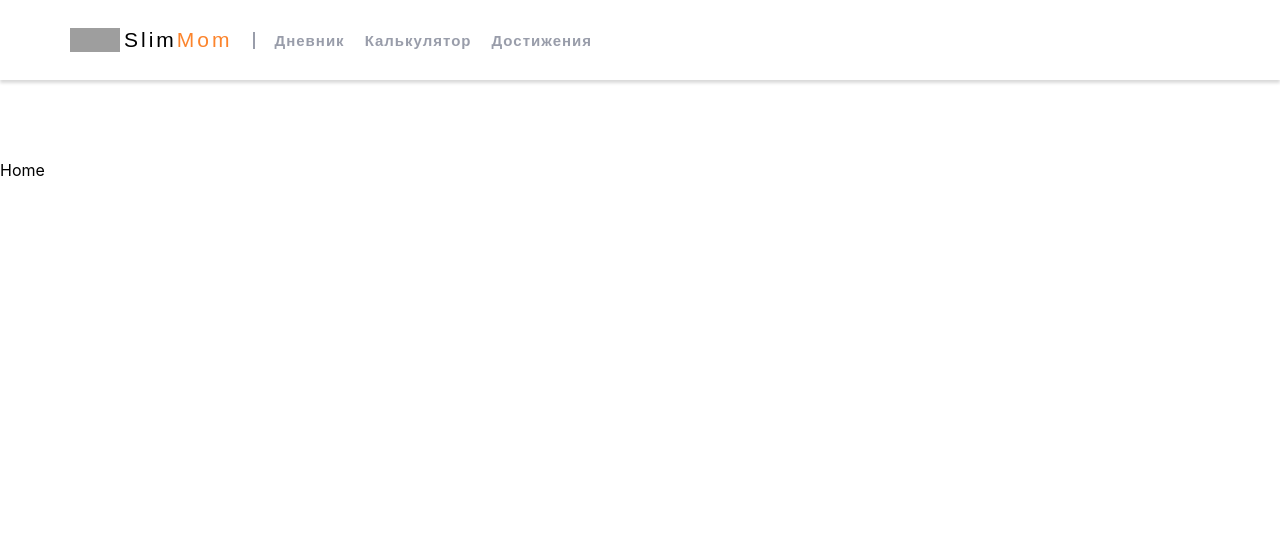
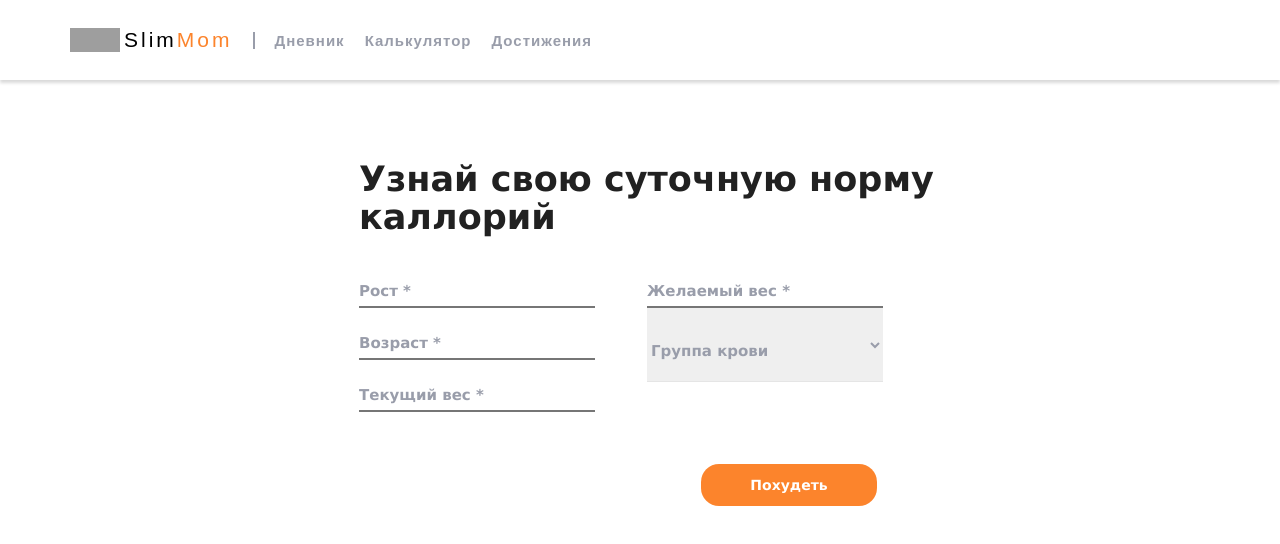
Before and after one commit to Satir8/perfect_body_project, a React (Create React App) app: page / in a window 1280 px wide. Shown: the top 544 px of the page. Built offline with nearby package versions, Linux system fonts and the light colour scheme; grey boxes are pictures that could not be loaded.

Commit message:
adding calc form

```diff
--- a/src/components/App.js
+++ b/src/components/App.js
@@ -3,6 +3,7 @@ import Header from './header/Header';
 import { Switch, Route } from 'react-router-dom';
 import NavPage from '../pages/navPage/NavPage';
 import Achievements from './achievements/Achievements';
+import CalcForm from './calcForm/CalcForm';
 
 class App extends Component {
   state = {
@@ -43,7 +44,7 @@ class App extends Component {
       <>
         <Header isMobile={isMobile} isTablet={isTablet} isDesktop={isDesktop} />
         <Switch>
-          <Route exact path='/' component={() => <div>Home</div>} />
+          <Route exact path='/' component={CalcForm} />
           <Route path='/nav' component={NavPage} />
           <Route
             path='/authorization'
--- a/src/components/authForm/AuthForm.jsx
+++ b/src/components/authForm/AuthForm.js
@@ -5,7 +5,6 @@ import css from "./AuthForm.module.css";
 
 class AuthForm extends Component {
   state = { actionTitle: "Вход" };
-
 
   handleChange = e => {
     this.setState({ [e.target.name]: e.target.value });
@@ -30,8 +29,6 @@ class AuthForm extends Component {
 
   render() {
     const { actionTitle } = this.state;
-    console.dir(this.props)
-
     return (
       <>
         <form className={css.form} onSubmit={this.handleSubmit}>
--- a/src/components/calcForm/CalcForm.js
+++ b/src/components/calcForm/CalcForm.js
@@ -1,10 +1,6 @@
 import React, { Component } from "react";
 import PropTypes from "prop-types";
 import styles from "./CalcForm.module.css";
-
-// const getData = data => {
-//   console.log("data", data);
-// };
 
 class CalcForm extends Component {
   state = {
@@ -15,26 +11,23 @@ class CalcForm extends Component {
     groupBlood: " "
   };
 
-  createList = e => {
+  handleSubmit = e => {
     e.preventDefault();
-    console.log(this.state);
-    // this.props.getData(this.state);
   };
 
   handleChange = e => {
-    const name = e.target.name;
-    this.setState({ [name]: e.target.value });
+    this.setState({ [e.target.name]: e.target.value });
   };
 
   render() {
     return (
-      <div className={styles.calkform}>
-        <div className={styles.calkformWrapper}>
-          <h2 className={styles.calkformTitile}>
+      <div className={styles.calcform}>
+        <div className={styles.calcformWrapper}>
+          <h2 className={styles.calcformTitile}>
             Узнай свою суточную норму каллорий{" "}
             <span className={styles.br}> прямо сейчас</span>
           </h2>
-          <form className={styles.inputForm} onSubmit={this.createList}>
+          <form className={styles.inputForm} onSubmit={this.handleSubmit}>
             <div className={styles.inputFormLeft}>
               <input
                 type="text"
--- a/src/components/calcForm/CalcForm.module.css
+++ b/src/components/calcForm/CalcForm.module.css
@@ -1,15 +1,15 @@
-.calkform {
+.calcform {
   margin: 0 auto;
   width: 320px;
 }
 
-.calkformWrapper {
+.calcformWrapper {
   width: 280px;
   margin: 0;
   padding: 40px 20px 44px;
 }
 
-.calkformTitile {
+.calcformTitile {
   font-family: Verdana, Tahoma, sans-serif;
   font-size: 17px;
   font-weight: bold;
@@ -99,7 +99,7 @@
 }
 
 @media (min-width: 768px) {
-  .calkform {
+  .calcform {
     width: 768px;
     height: 836px;
     background-image: url(../../images/img/calcForm/BG.png);
@@ -115,17 +115,19 @@
     height: 150px;
   }
 
-  .calkformWrapper {
+  .calcformWrapper {
     width: 524px;
     padding: 48px 154px 424px 90px;
   }
 
-  .calkformTitile {
+  .calcformTitile {
     font-family: Verdana, Tahoma, sans-serif;
     font-size: 30px;
     font-weight: bold;
     color: #212121;
     line-height: 40px;
+    width: 600px;
+    padding-bottom: 20px;
   }
 
   .inputForm {
@@ -169,8 +171,8 @@
     margin: 52px 0;
   }
 }
-@media (min-width: 1280px) {
-  .calkform {
+@media (min-width: 1200px) {
+  .calcform {
     width: 790px;
     background-image: unset;
   }
@@ -179,12 +181,12 @@
       visibility: hidden;
   }
 
-  .calkformWrapper {
+  .calcformWrapper {
     width: 522px;
-    padding: 152px 150px 110px 114px;
+    padding: 0 150px 110px 114px;
   }
 
-  .calkformTitile {
+  .calcformTitile {
     font-size: 35px;
     line-height: 38px;
   }
```
Also changed, not shown: src/pages/#.txt (deleted), src/pages/authorization/Authorization.js (renamed from src/pages/authorization/Authorization.jsx).
